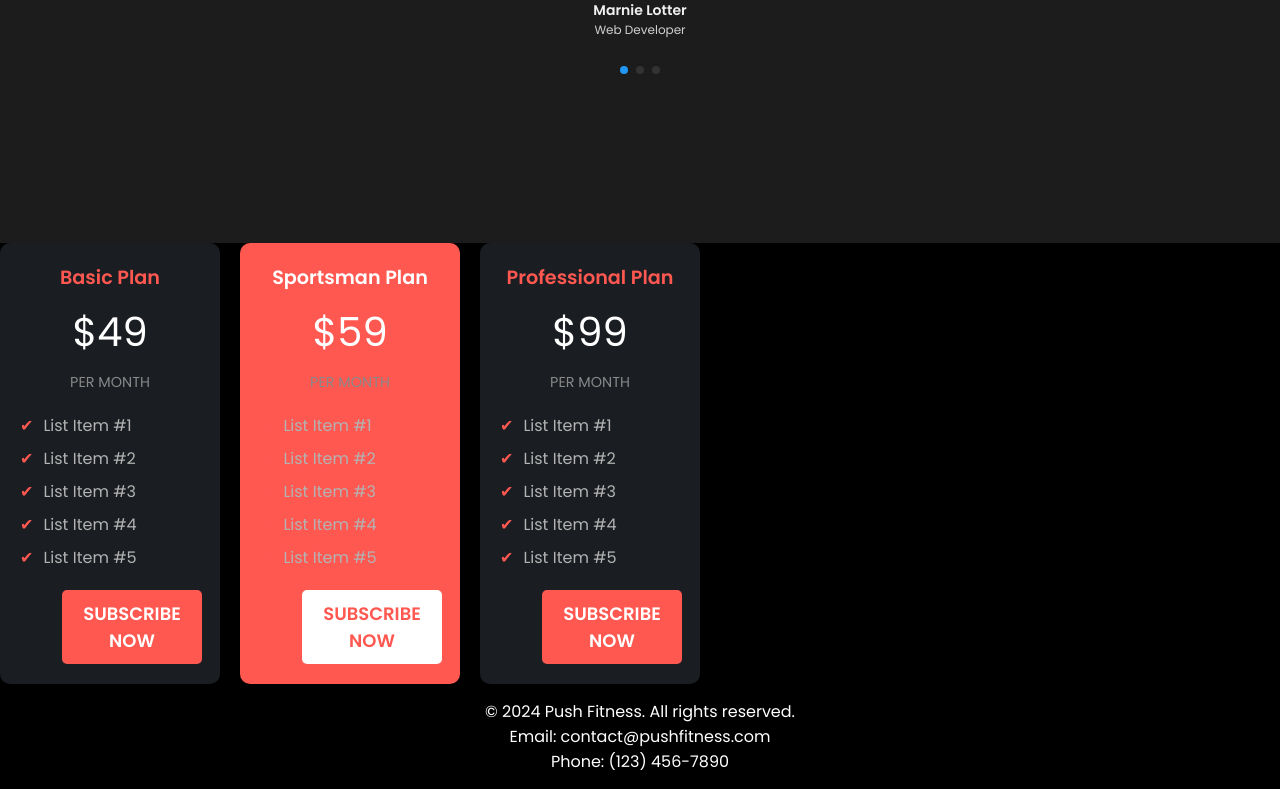
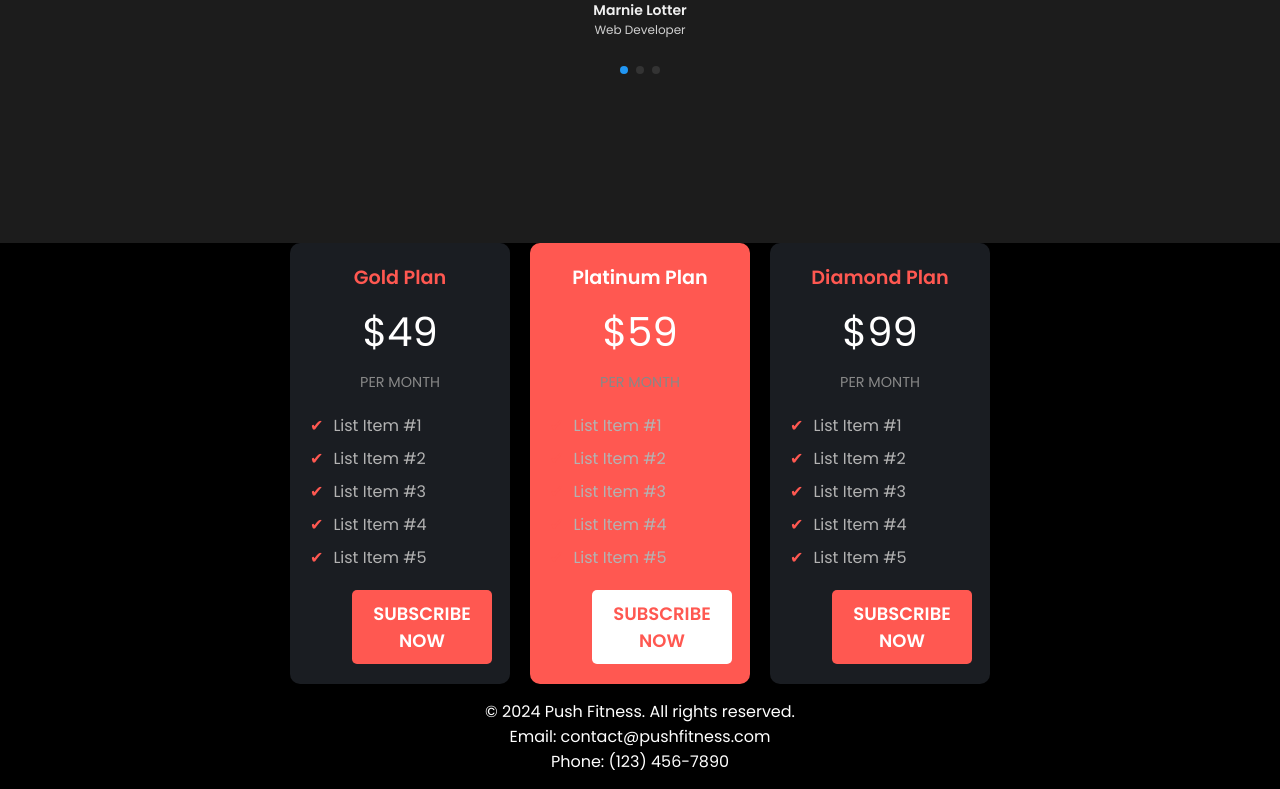
Before and after one commit to aaditwocode/P.U.S.H, a PHP site: page /home.html in a window 1280 px wide. Shown: the part 2916-3705 px from the top of the page. Run offline with PHP 8.4, Linux system fonts and the light colour scheme; some libraries are stand-ins or nearby versions; some web fonts are replaced.

Commit message:
Your commit message

```diff
--- a/home.css
+++ b/home.css
@@ -409,6 +409,8 @@ margin: 5px;
   }
 
   .pricing-container {
+    align-items: center;
+    justify-content: center;
     display: flex;
     gap: 20px;
 }
--- a/home.html
+++ b/home.html
@@ -227,7 +227,7 @@
       </section>
       <div class="pricing-container">
         <div class="pricing-card">
-            <h3 class="plan-title">Basic Plan</h3>
+            <h3 class="plan-title">Gold Plan</h3>
             <div class="price">$49</div>
             <div class="frequency">PER MONTH</div>
             <ul class="features">
@@ -241,7 +241,7 @@
         </div>
 
         <div class="pricing-card highlight">
-            <h3 class="plan-title">Sportsman Plan</h3>
+            <h3 class="plan-title">Platinum Plan</h3>
             <div class="price">$59</div>
             <div class="frequency">PER MONTH</div>
             <ul class="features">
@@ -255,7 +255,7 @@
         </div>
 
         <div class="pricing-card">
-            <h3 class="plan-title">Professional Plan</h3>
+            <h3 class="plan-title">Diamond Plan</h3>
             <div class="price">$99</div>
             <div class="frequency">PER MONTH</div>
             <ul class="features">
```
